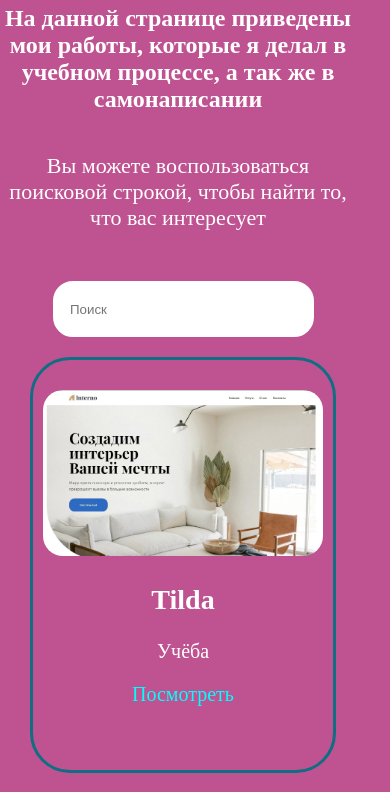
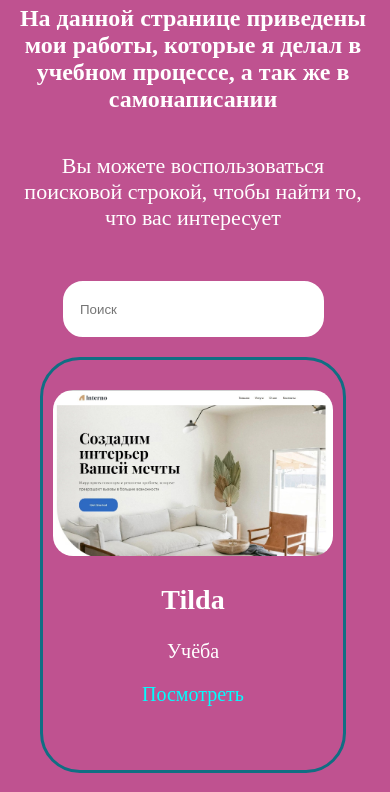
Before and after one commit to Giramon/resume, a plain HTML site: page raboti.html in a window 390 px wide. Shown: the part 229-1021 px from the top of the page. Drawn offline with Linux system fonts and the light colour scheme.

Commit message:
Update style.css

```diff
--- a/css/style.css
+++ b/css/style.css
@@ -312,6 +312,7 @@
     .info3 {
         width: 350px;
         font-size: 22px;
+        margin-left: 15px;
     }
     .text2 {
         margin-left: 0px;
@@ -341,7 +342,7 @@
     .flex-container {
         width: 350px;
         margin: 0 auto;
-        margin-left: 5px;
+        margin-left: 15px;
     }
     .ume {
         font-size: 24px;
@@ -383,7 +384,7 @@
         display: flex;
         margin: 0 auto;
         margin-top: 50px;
-        margin-left: 50px;
+        margin-left: 60px;
         width: 240px;
         height: 50px;
     }
```
